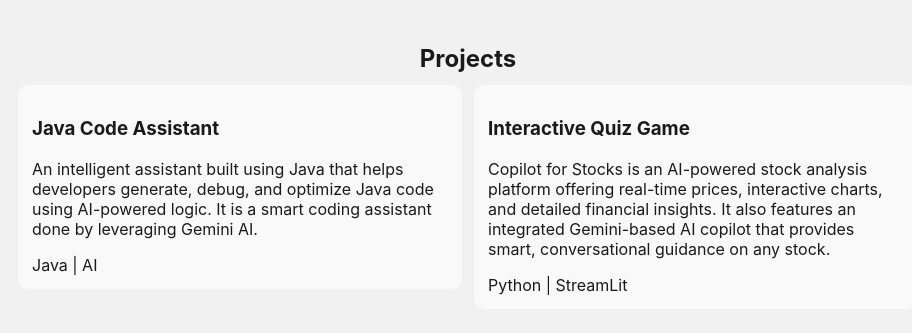
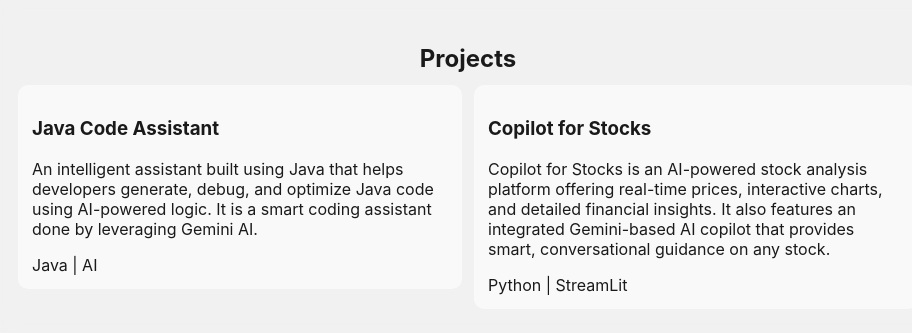
Before and after one commit to Shreesha1207/Shreesha_Portfolio, a Flask app: page / in a window 1280 px wide. Shown: the part 1394-1727 px from the top of the page, without its empty margins (172-1084 px from the left). Run offline with Flask 3, Linux system fonts and the light colour scheme.

Commit message:
final commit

```diff
--- a/templates/index.html
+++ b/templates/index.html
@@ -107,9 +107,9 @@
   </article>
 </a>
 
-<a href="https://github.com/Shreesha1207/Interactive_Quiz_Game" target="_blank" rel="noopener noreferrer" class="proj-link">
+<a href="https://github.com/Shreesha1207/CoPilot-for-stocks" target="_blank" rel="noopener noreferrer" class="proj-link">
   <article class="proj">
-    <h3>Interactive Quiz Game</h3>
+    <h3>Copilot for Stocks</h3>
     <p>Copilot for Stocks is an AI-powered stock analysis platform offering real-time prices, interactive charts, and detailed financial insights. It also features an integrated Gemini-based AI copilot that provides smart, conversational guidance on any stock.</p>
     <div class="meta">Python | StreamLit</div>
   </article>
```
